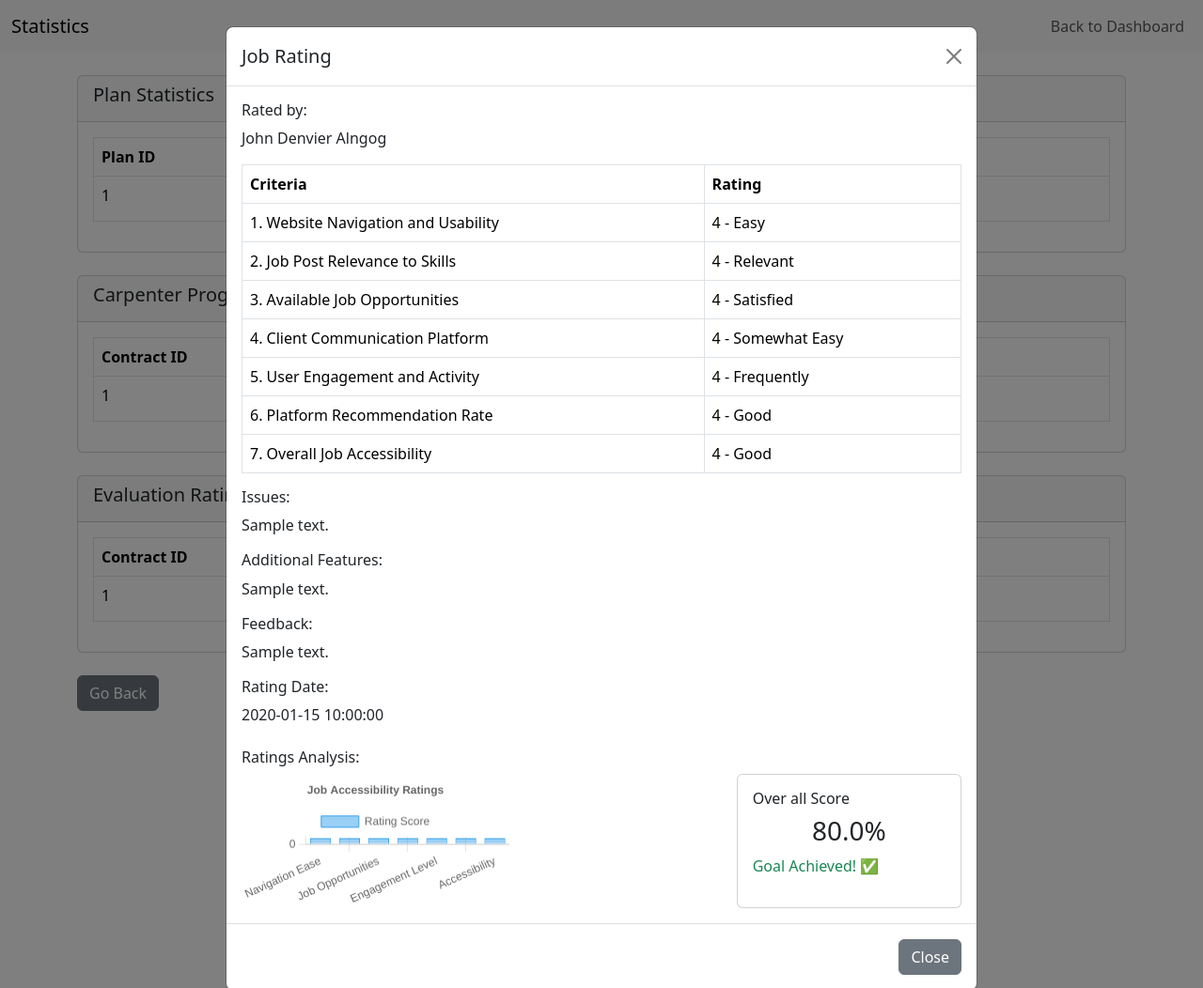
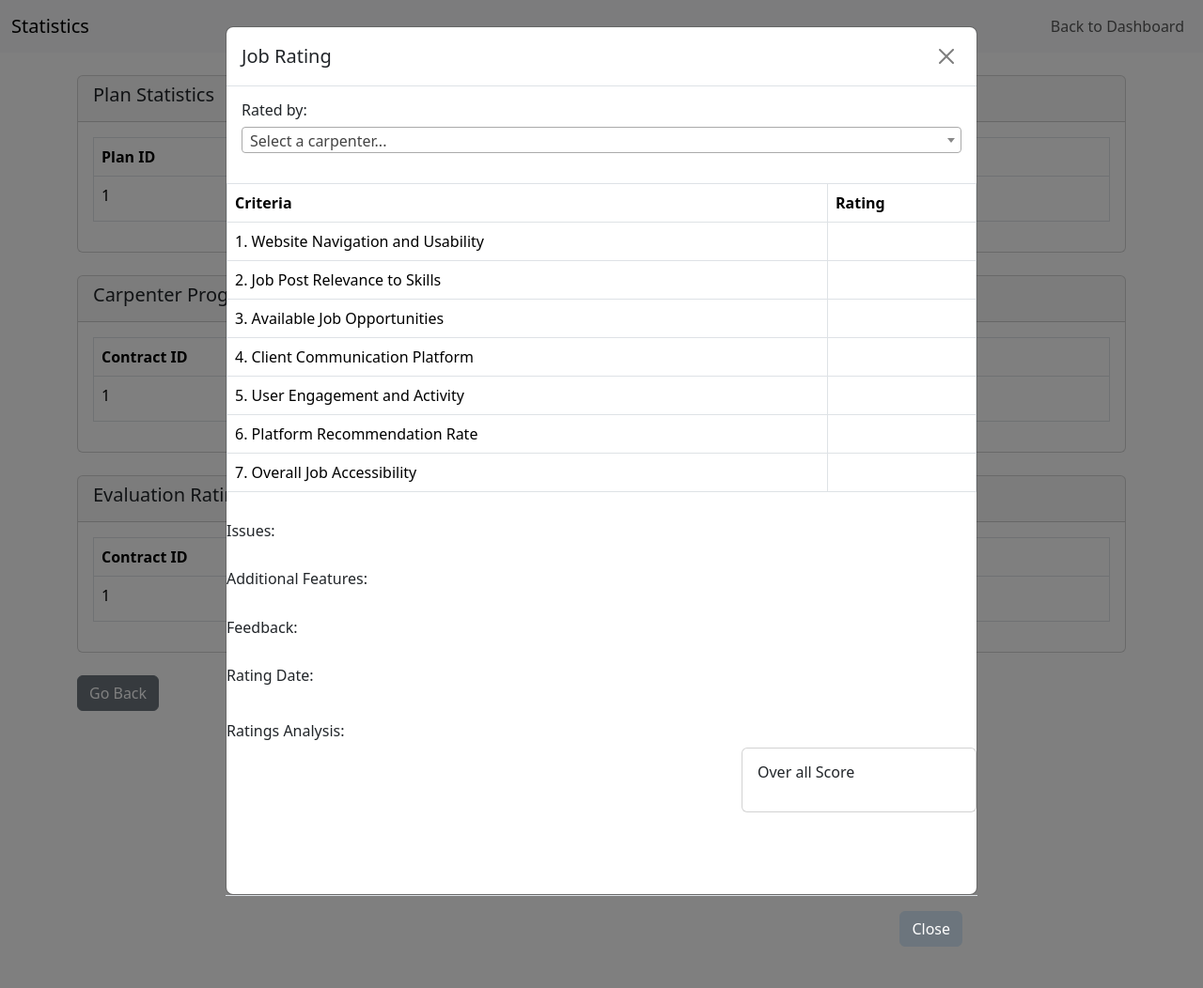
Before and after one commit to ChunkyHacker/https---github.com-ChunkyHacker-CCARP, a PHP site: page /viewstatistics.php in a window 1280 px wide, after a click on "View Ratings". Shown: the whole page at 94% size. Run offline with PHP 8.4, Linux system fonts and the light colour scheme; a user stored in the database is signed in; data comes from the database, SQL or seed files in the repository; tables that the repository leaves empty or names only in its code hold one stand-in row (values such as "Sample post"); a map, chart or similar area stays blank; some libraries are stand-ins or nearby versions.

Commit message:
feat(viewstatistics): add carpenter selection and improve job ratings display
- Added a dropdown to select carpenters for job ratings
- Improved the display of job ratings with detailed descriptions
- Enhanced the chart functionality to update dynamically based on selected carpenter

```diff
--- a/get_job_ratings.php
+++ b/get_job_ratings.php
@@ -1,94 +1,79 @@
 <?php
 include 'config.php';
 
-if (isset($_GET['plan_id'])) {
+if (isset($_GET['plan_id']) && isset($_GET['carpenter_id'])) {
     $plan_id = $_GET['plan_id'];
+    $carpenter_id = $_GET['carpenter_id'];
 
-    // Get the rating descriptions
-    $rating_descriptions = [
-        'q1' => [
-            1 => 'Very difficult',
-            2 => 'Difficult',
-            3 => 'Neutral',
-            4 => 'Easy',
-            5 => 'Very Easy'
-        ],
-        'q2' => [
-            1 => 'Not relevant at all',
-            2 => 'Slightly Relevant',
-            3 => 'Neutral',
-            4 => 'Relevant',
-            5 => 'Extremely Relevant'
-        ],
-        'q3' => [
-            1 => 'Very Dissatisfied',
-            2 => 'Dissatisfied',
-            3 => 'Neutral',
-            4 => 'Satisfied',
-            5 => 'Extremely Satisfied'
-        ],
-        'q4' => [
-            1 => 'Not easy at all',
-            2 => 'Somewhat Difficult',
-            3 => 'Neutral',
-            4 => 'Somewhat Easy',
-            5 => 'Very Easy'
-        ],
-        'q5' => [
-            1 => 'Never',
-            2 => 'Rarely',
-            3 => 'Occasionally',
-            4 => 'Frequently',
-            5 => 'Very Frequently'
-        ],
-        'q6' => [
-            1 => 'Not likely at all',
-            2 => 'Unlikely',
-            3 => 'Neutral',
-            4 => 'Good',
-            5 => 'Excellent'
-        ],
-        'q7' => [
-            1 => 'Very Poor',
-            2 => 'Poor',
-            3 => 'Neutral',
-            4 => 'Good',
-            5 => 'Excellent'
-        ]
-    ];
+    $sql = "SELECT
+        jr.*,
+        CONCAT(c.First_Name, ' ', c.Last_Name) as carpenter_name,
+        CASE
+            WHEN q1_rating = 1 THEN 'Very difficult'
+            WHEN q1_rating = 2 THEN 'Difficult'
+            WHEN q1_rating = 3 THEN 'Moderate'
+            WHEN q1_rating = 4 THEN 'Easy'
+            WHEN q1_rating = 5 THEN 'Very Easy'
+        END as q1_description,
+        CASE
+            WHEN q2_rating = 1 THEN 'Not relevant at all'
+            WHEN q2_rating = 2 THEN 'Slightly relevant'
+            WHEN q2_rating = 3 THEN 'Moderately relevant'
+            WHEN q2_rating = 4 THEN 'Very relevant'
+            WHEN q2_rating = 5 THEN 'Extremely relevant'
+        END as q2_description,
+        CASE
+            WHEN q3_rating = 1 THEN 'Very Dissatisfied'
+            WHEN q3_rating = 2 THEN 'Dissatisfied'
+            WHEN q3_rating = 3 THEN 'Neutral'
+            WHEN q3_rating = 4 THEN 'Satisfied'
+            WHEN q3_rating = 5 THEN 'Very Satisfied'
+        END as q3_description,
+        CASE
+            WHEN q4_rating = 1 THEN 'Not easy at all'
+            WHEN q4_rating = 2 THEN 'Slightly easy'
+            WHEN q4_rating = 3 THEN 'Moderately easy'
+            WHEN q4_rating = 4 THEN 'Very easy'
+            WHEN q4_rating = 5 THEN 'Extremely easy'
+        END as q4_description,
+        CASE
+            WHEN q5_rating = 1 THEN 'Never'
+            WHEN q5_rating = 2 THEN 'Rarely'
+            WHEN q5_rating = 3 THEN 'Sometimes'
+            WHEN q5_rating = 4 THEN 'Often'
+            WHEN q5_rating = 5 THEN 'Very Frequently'
+        END as q5_description,
+        CASE
+            WHEN q6_rating = 1 THEN 'Not likely at all'
+            WHEN q6_rating = 2 THEN 'Slightly likely'
+            WHEN q6_rating = 3 THEN 'Moderately likely'
+            WHEN q6_rating = 4 THEN 'Very likely'
+            WHEN q6_rating = 5 THEN 'Extremely likely'
+        END as q6_description,
+        CASE
+            WHEN q7_rating = 1 THEN 'Very Poor'
+            WHEN q7_rating = 2 THEN 'Poor'
+            WHEN q7_rating = 3 THEN 'Fair'
+            WHEN q7_rating = 4 THEN 'Good'
+            WHEN q7_rating = 5 THEN 'Excellent'
+        END as q7_description
+        FROM job_ratings jr
+        LEFT JOIN carpenters c ON jr.Carpenter_ID = c.Carpenter_ID
+        WHERE jr.plan_ID = ? AND jr.Carpenter_ID = ?";
 
-    // Add var_dump to check the data
-    $sql = "SELECT jr.*, c.First_Name, c.Last_Name
-            FROM job_ratings jr
-            LEFT JOIN carpenters c ON jr.Carpenter_ID = c.Carpenter_ID
-            WHERE jr.plan_ID = ?";
     $stmt = $conn->prepare($sql);
-    $stmt->bind_param("i", $plan_id);
+    $stmt->bind_param("ii", $plan_id, $carpenter_id);
     $stmt->execute();
     $result = $stmt->get_result();
 
-    if ($row = $result->fetch_assoc()) {
-        // Debug: Check what data we're getting
-        error_log(print_r($row, true));
-
-        // Add carpenter name to the result
-        $row['carpenter_name'] = $row['First_Name'] . ' ' . $row['Last_Name'];
-
-        // Debug: Check if name is added
-        error_log("Carpenter Name: " . $row['carpenter_name']);
-
-        // Add descriptions to the ratings
-        for ($i = 1; $i <= 7; $i++) {  // Fixed the 'i' to '$i'
-            $rating = $row['q' . $i . '_rating'];
-            $row['q' . $i . '_description'] = $rating_descriptions['q' . $i][$rating];
-        }
-
-        echo json_encode($row);
+    if ($result->num_rows > 0) {
+        $data = $result->fetch_assoc();
+        echo json_encode($data);
     } else {
         echo json_encode(['error' => 'No ratings found']);
     }
 } else {
-    echo json_encode(['error' => 'No plan ID provided']);
+    echo json_encode(['error' => 'Missing parameters']);
 }
 
 $conn->close();
--- /dev/null
+++ b/get_plan_raters.php
@@ -0,0 +1,28 @@
+<?php
+include 'config.php';
+
+if (isset($_GET['plan_id'])) {
+    $plan_id = $_GET['plan_id'];
+
+    $sql = "SELECT DISTINCT c.Carpenter_ID, c.First_Name, c.Last_Name
+            FROM job_ratings jr
+            JOIN carpenters c ON jr.Carpenter_ID = c.Carpenter_ID
+            WHERE jr.plan_ID = ?";
+
+    $stmt = $conn->prepare($sql);
+    $stmt->bind_param("i", $plan_id);
+    $stmt->execute();
+    $result = $stmt->get_result();
+
+    $carpenters = [];
+    while ($row = $result->fetch_assoc()) {
+        $carpenters[] = $row;
+    }
+
+    echo json_encode($carpenters);
+} else {
+    echo json_encode(['error' => 'No plan ID provided']);
+}
+
+$conn->close();
+?>
--- a/viewstatistics.php
+++ b/viewstatistics.php
@@ -31,6 +31,9 @@ $result = $conn->query($sql);
     <title>View Statistics</title>
     <link href="https://cdn.jsdelivr.net/npm/bootstrap@5.3.0-alpha1/dist/css/bootstrap.min.css" rel="stylesheet">
     <script src="https://cdn.jsdelivr.net/npm/chart.js"></script>
+    <script src="https://code.jquery.com/jquery-3.6.0.min.js"></script>
+    <link href="https://cdn.jsdelivr.net/npm/select2@4.1.0-rc.0/dist/css/select2.min.css" rel="stylesheet" />
+    <script src="https://cdn.jsdelivr.net/npm/select2@4.1.0-rc.0/dist/js/select2.min.js"></script>
 </head>
 <body>
     <!-- Navbar -->
@@ -385,12 +388,16 @@ $result = $conn->query($sql);
         <div class="modal-content">
             <div class="modal-header">
                 <h5 class="modal-title">Job Rating</h5>
-                <button type="button" class="btn-close" data-bs-dismiss="modal"></button>
+                <button type="button" class="btn-close" data-bs-dismiss="modal" style="margin-right: 0;"></button>
             </div>
-            <div class="modal-body">
-                <div class="mb-3">
+            <div class="modal-body px-0"> <!-- Removed left and right padding -->
+                <div class="mb-3 px-3"> <!-- Added padding to maintain spacing for this section -->
                     <h6>Rated by:</h6>
-                    <p id="job_carpenter_name"></p>  <!-- Changed ID to be unique -->
+                    <select id="carpenter_selector" class="form-select" style="width: 100%">
+                        <option value="">Select a carpenter...</option>
+                    </select>
+                </div>
+                <p id="job_carpenter_name"></p>  <!-- Changed ID to be unique -->
                 </div>
                 <table class="table table-bordered">
                     <thead>
@@ -456,74 +463,108 @@ $result = $conn->query($sql);
 <script>
 document.addEventListener('DOMContentLoaded', function() {
     const planRatingsModal = document.getElementById('planRatingsModal');
+
+    // Initialize Select2
+    $('#carpenter_selector').select2({
+        dropdownParent: $('#planRatingsModal'),
+        width: '100%'
+    });
+
     planRatingsModal.addEventListener('show.bs.modal', function(event) {
         const button = event.relatedTarget;
         const planId = button.getAttribute('data-plan-id');
 
         if (planId) {
-            fetch('get_job_ratings.php?plan_id=' + planId)
+            // First, fetch carpenters who rated this plan
+            fetch('get_plan_raters.php?plan_id=' + planId)
                 .then(response => response.json())
                 .then(data => {
-                    // Update carpenter name with unique ID
-                    document.getElementById('job_carpenter_name').textContent = data.carpenter_name || 'Not available';
-
-                    for (let i = 1; i <= 7; i++) {
-                        document.getElementById('q' + i + '_rating').textContent =
-                            data['q' + i + '_rating'] + ' - ' + data['q' + i + '_description'];
+                    if (data.error) {
+                        console.error('Error:', data.error);
+                        return;
                     }
 
-                    // Update issues
-                    document.getElementById('q8_answer').textContent = data.q8_answer;
+                    // Clear and populate the dropdown
+                    const select = $('#carpenter_selector');
+                    select.empty().append('<option value="">Select a carpenter...</option>');
+
+                    data.forEach(carpenter => {
+                        const option = new Option(
+                            carpenter.First_Name + ' ' + carpenter.Last_Name,
+                            carpenter.Carpenter_ID,
+                            false,
+                            false
+                        );
+                        select.append(option);
+                    });
+
+                    // Trigger change event to update Select2
+                    select.trigger('change');
+                })
+                .catch(error => {
+                    console.error('Error:', error);
+                });
+        }
+    });
+
+    // Handle carpenter selection change
+    $('#carpenter_selector').on('change', function() {
+        const carpenterId = $(this).val();
+        const planId = document.querySelector('[data-bs-target="#planRatingsModal"]').getAttribute('data-plan-id');
+
+        if (carpenterId && planId) {
+            fetch(`get_job_ratings.php?plan_id=${planId}&carpenter_id=${carpenterId}`)
+                .then(response => response.json())
+                .then(data => {
+                    console.log('Received data:', data); // Debug log
+
+                    if (data.error) {
+                        console.error('Error:', data.error);
+                        return;
+                    }
+
+                    // Update all the ratings and other fields
+                    for (let i = 1; i <= 7; i++) {
+                        const ratingElement = document.getElementById('q' + i + '_rating');
+                        if (ratingElement) {
+                            ratingElement.textContent = data['q' + i + '_rating'] + ' - ' + data['q' + i + '_description'];
+                        }
+                    }
+
+                    // Update other fields
+                    document.getElementById('q8_answer').textContent = data.q8_answer || 'No issues reported';
                     if (data.q8_answer === 'yes') {
-                        document.getElementById('q8_explanation').textContent = 'Explanation: ' + data.q8_explanation;
+                        document.getElementById('q8_explanation').textContent = 'Explanation: ' + (data.q8_explanation || 'No explanation provided');
                     } else {
                         document.getElementById('q8_explanation').textContent = '';
                     }
+                    document.getElementById('q9_answer').textContent = data.q9_answer || 'No additional features suggested';
+                    document.getElementById('q10_answer').textContent = data.q10_answer || 'No feedback provided';
+                    document.getElementById('job_rating_date').textContent = data.rating_date || 'Date not available';
 
-                    // Update additional features and feedback
-                    document.getElementById('q9_answer').textContent = data.q9_answer;
-                    document.getElementById('q10_answer').textContent = data.q10_answer;
-
-                    // Update rating date
-                    document.getElementById('job_rating_date').textContent = data.rating_date;
-
-                    // Create chart data
-                    const ctx = document.getElementById('ratingsChart').getContext('2d');
+                    // Calculate and update chart
                     const ratings = [];
-                    const labels = [
-                        'Navigation Ease',
-                        'Job Relevance',
-                        'Job Opportunities',
-                        'Communication Ease',
-                        'Engagement Level',
-                        'Recommendation',
-                        'Accessibility'
-                    ];
-
                     for (let i = 1; i <= 7; i++) {
-                        ratings.push(parseInt(data['q' + i + '_rating']));
-                    }
-
-                    // Calculate average accessibility score from all ratings
-                    const totalScore = ratings.reduce((sum, rating) => sum + rating, 0);
-                    const averageScore = (totalScore / (ratings.length * 5)) * 100; // Convert to percentage
-                    document.getElementById('accessibilityScore').textContent = `${averageScore.toFixed(1)}%`;
-
-                    // Show status based on 30% goal
-                    const statusElement = document.getElementById('accessibilityStatus');
-                    if (averageScore >= 30) {
-                        statusElement.textContent = 'Goal Achieved! ✅';
-                        statusElement.className = 'text-success';
-                    } else {
-                        statusElement.textContent = 'In Progress';
-                        statusElement.className = 'text-warning';
+                        ratings.push(parseInt(data['q' + i + '_rating']) || 0);
                     }
 
                     // Create chart
-                    new Chart(ctx, {
+                    const ctx = document.getElementById('ratingsChart').getContext('2d');
+                    if (window.ratingChart) {
+                        window.ratingChart.destroy();
+                    }
+                    window.ratingChart = new Chart(ctx, {
                         type: 'bar',
                         data: {
-                            labels: labels,
+                            labels: [
+                                'Navigation Ease',
+                                'Job Relevance',
+                                'Job Opportunities',
+                                'Communication Ease',
+                                'Engagement Level',
+                                'Recommendation',
+                                'Accessibility'
+                            ],
                             datasets: [{
                                 label: 'Rating Score',
                                 data: ratings,
@@ -542,17 +583,26 @@ document.addEventListener('DOMContentLoaded', function() {
                                         stepSize: 1
                                     }
                                 }
-                            },
-                            plugins: {
-                                title: {
-                                    display: true,
-                                    text: 'Job Accessibility Ratings'
-                                }
                             }
                         }
                     });
+
+                    // Calculate and display overall score
+                    const averageScore = (ratings.reduce((a, b) => a + b, 0) / (ratings.length * 5)) * 100;
+                    document.getElementById('accessibilityScore').textContent = `${averageScore.toFixed(1)}%`;
+
+                    const statusElement = document.getElementById('accessibilityStatus');
+                    if (averageScore >= 30) {
+                        statusElement.textContent = 'Goal Achieved! ✅';
+                        statusElement.className = 'text-success';
+                    } else {
+                        statusElement.textContent = 'In Progress';
+                        statusElement.className = 'text-warning';
+                    }
                 })
-                .catch(error => console.error('Error:', error));
+                .catch(error => {
+                    console.error('Fetch error:', error);
+                });
         }
     });
 });
```
